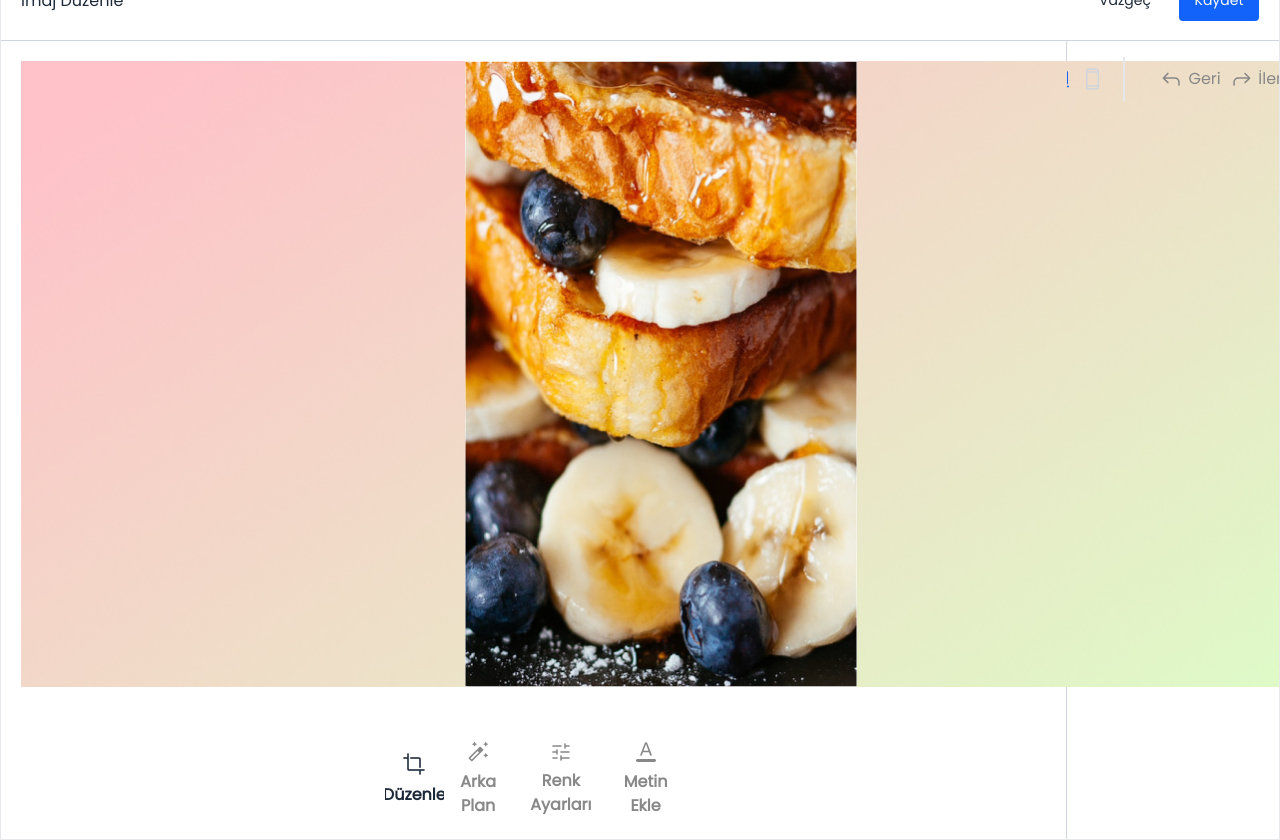
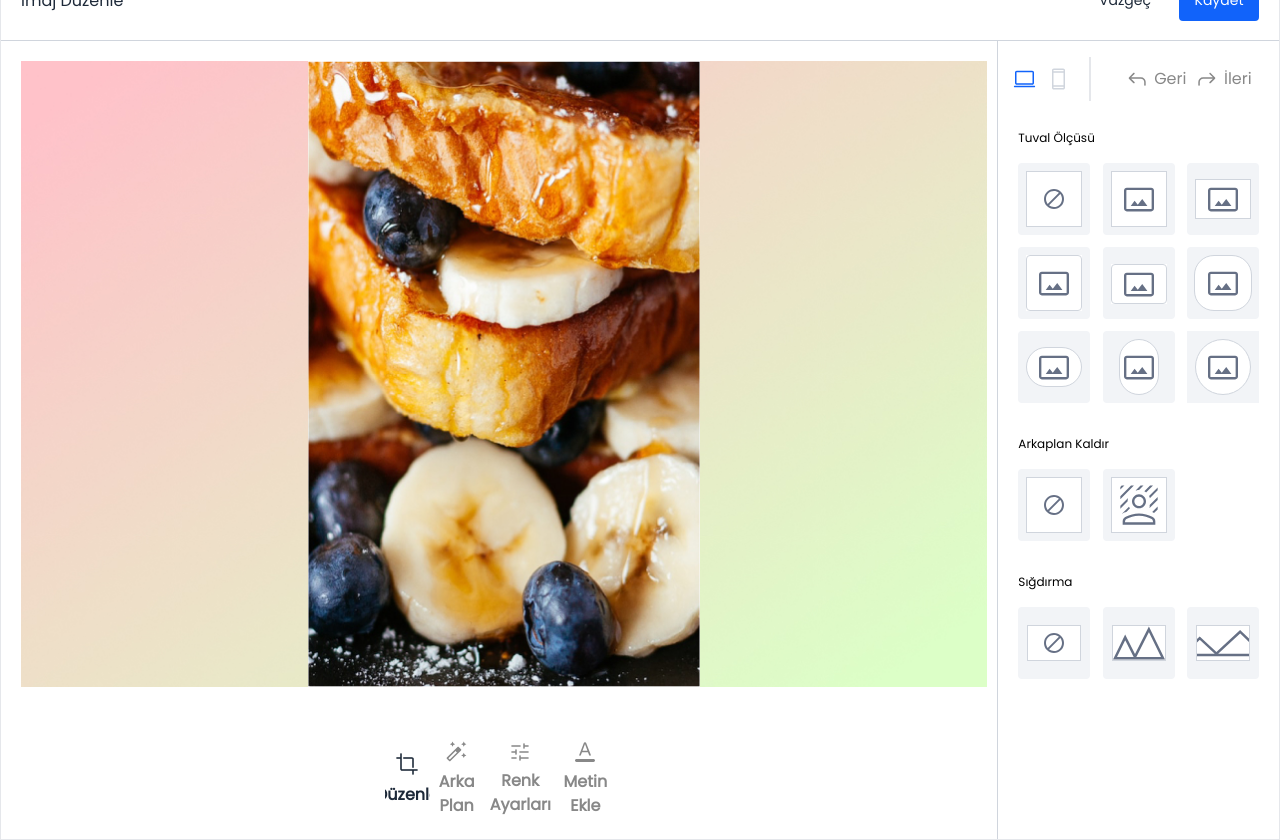
Before and after one commit to zaraganja/w3yzPhotographEditor, a React (Create React App) app: page / in a window 1280 px wide. Built offline with nearby package versions, Linux system fonts and the light colour scheme.

Commit message:
some little changes

```diff
--- a/src/photograph/PhotographMain.jsx
+++ b/src/photograph/PhotographMain.jsx
@@ -162,7 +162,7 @@ const PhotographMain = (props) => {
                 </div>
                 <div className={`flex flex-row h-screen`}>
                     <div className={`w-5/6 flex flex-col `}>
-                        <div id="photo_maindiv" className=" w-[1280px] h-importantHeight ml-5 mt-5 mr-[3px] relative overflow-hidden ">
+                        <div id="photo_maindiv" className=" w-[97%] max-w-[97%] h-importantHeight ml-5 mt-5 mr-[3px] relative overflow-hidden ">
 
                             <div className={` bg-myBackImage bg-cover  flex place-content-center overflow-hidden place-items-center`}
                                 id="photo_div">
@@ -210,22 +210,22 @@ const PhotographMain = (props) => {
                         {/* <div className={` bg-black justify-center justify-items-center  overflow-hidden`}> */}
                         {/* bottom buttons */}
                         <ul className={`flex flex-row justify-between align-middle overflow-hidden mt-[30px] bg-white px-96`}>
-                            <div onClick={() => { setOnBackgroundSelect(false); setOnCropSelect(true); setOnColorsSelect(false); setOnAddTXTselect(false) }} className={` hover:cursor-pointer flex flex-col place-content-center self-center overflow-hidden place-items-center`} >
+                            <li onClick={() => { setOnBackgroundSelect(false); setOnCropSelect(true); setOnColorsSelect(false); setOnAddTXTselect(false) }} className={` hover:cursor-pointer flex flex-col place-content-center self-center overflow-hidden place-items-center`} >
                                 <Cropicon fill={OnCropSelect ? '#1D2939' : '#888888'} />
                                 <button className={` pt-2 hover:text-gray-600 text-pop60016 ${OnCropSelect ? ` text-text-color-0` : ` text-bar-offline-0 `}  `}>Düzenle</button>
-                            </div>
-                            <div onClick={() => { setOnBackgroundSelect(true); setOnCropSelect(false); setOnColorsSelect(false); setOnAddTXTselect(false) }} className={` hover:cursor-pointer flex flex-col place-content-center self-center overflow-hidden place-items-center`}>
+                            </li>
+                            <li onClick={() => { setOnBackgroundSelect(true); setOnCropSelect(false); setOnColorsSelect(false); setOnAddTXTselect(false) }} className={` hover:cursor-pointer flex flex-col place-content-center self-center overflow-hidden place-items-center`}>
                                 <Arkaplanicon fill={OnBackgroundSelect ? '#1D2939' : '#888888'} />
                                 <button className={` pt-2 hover:text-gray-600 text-pop60016 ${OnBackgroundSelect ? ` text-text-color-0` : ` text-bar-offline-0`}`}>Arka Plan </button>
-                            </div>
-                            <div onClick={() => { setOnBackgroundSelect(false); setOnCropSelect(false); setOnColorsSelect(true); setOnAddTXTselect(false) }} className={` hover:cursor-pointer flex flex-col place-content-center self-center overflow-hidden place-items-center`}>
+                            </li>
+                            <li onClick={() => { setOnBackgroundSelect(false); setOnCropSelect(false); setOnColorsSelect(true); setOnAddTXTselect(false) }} className={` hover:cursor-pointer flex flex-col place-content-center self-center overflow-hidden place-items-center`}>
                                 <Colors fill={OnColorsSelect ? '#1D2939' : '#888888'} />
                                 <button className={` pt-2 hover:text-gray-600 text-pop60016 ${OnColorsSelect ? ` text-text-color-0` : ` text-bar-offline-0`}   `}>Renk Ayarları</button>
-                            </div>
-                            <div onClick={() => { setOnBackgroundSelect(false); setOnCropSelect(false); setOnColorsSelect(false); setOnAddTXTselect(true) }} className={` hover:cursor-pointer flex flex-col place-content-center self-center overflow-hidden place-items-center`}>
+                            </li>
+                            <li onClick={() => { setOnBackgroundSelect(false); setOnCropSelect(false); setOnColorsSelect(false); setOnAddTXTselect(true) }} className={` hover:cursor-pointer flex flex-col place-content-center self-center overflow-hidden place-items-center`}>
                                 <TXT fill={OnAddTXTselect ? '#1D2939' : '#888888'} />
                                 <button className={` pt-2 hover:text-gray-600 text-pop60016 ${OnAddTXTselect ? ` text-text-color-0` : ` text-bar-offline-0`}`}>Metin Ekle</button>
-                            </div>
+                            </li>
                         </ul>
                         {/* </div> */}
                     </div>
--- a/src/photograph/RenkAyarlari.jsx
+++ b/src/photograph/RenkAyarlari.jsx
@@ -92,7 +92,7 @@ const RenkAyarlari = (props) => {
 
         photo_image.style.filter = `none`;
         photo_image.style.borderRadius = `0px`;
-        photo_image.style.padding = '0'
+        photo_image.style.padding = '0';
 
 
     }
```
